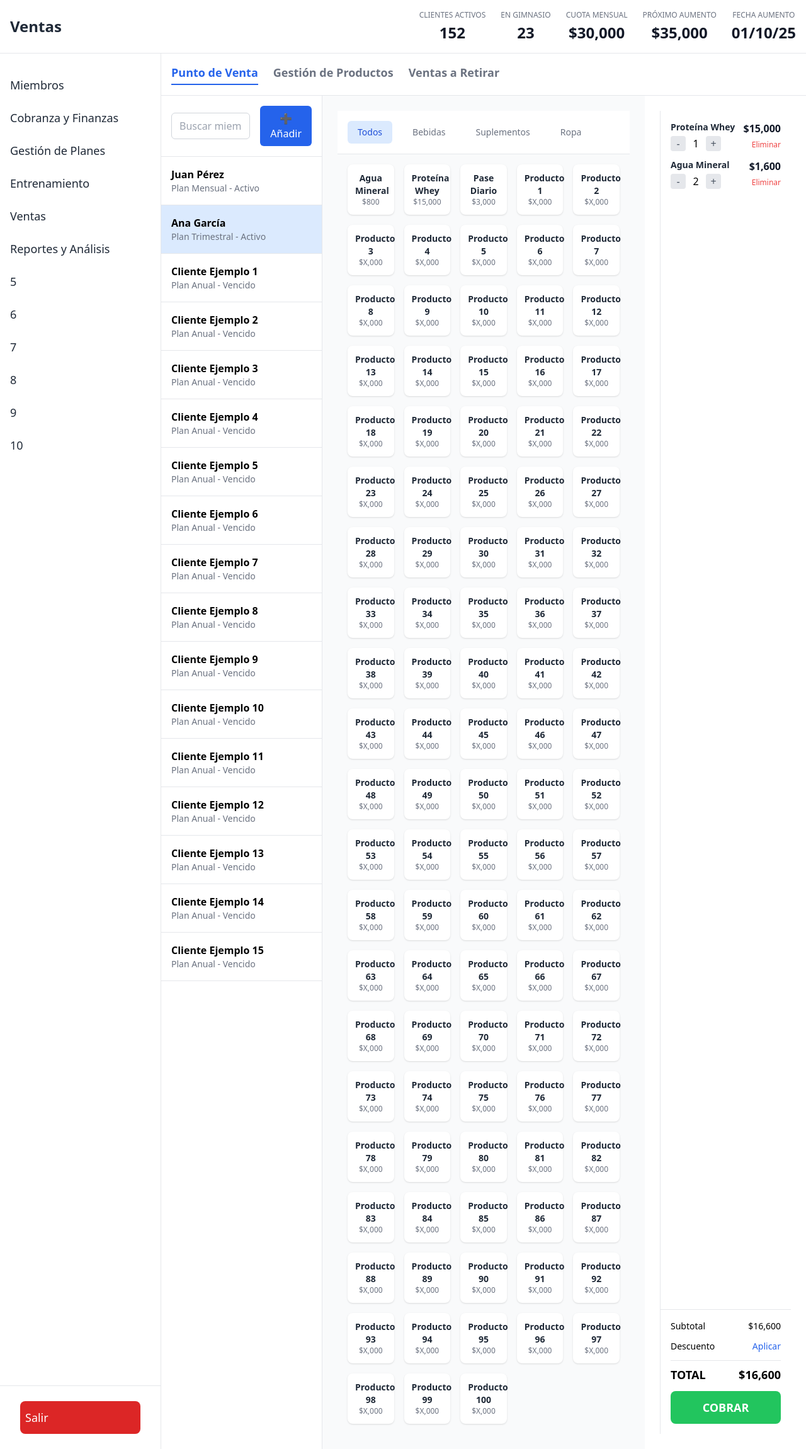
After one commit to ismaelpascal/SaaSGYM, a PHP site: page /SaaSGYM/public/sales in a window 1280 px wide. The commit adds this page. Shown: the whole page at 63% size. Run offline with PHP 8.4, Linux system fonts and the light colour scheme; some libraries are stand-ins or nearby versions.

Commit message:
0.8 sales

```diff
--- a/public/index.php
+++ b/public/index.php
@@ -15,7 +15,9 @@ $router->get('/clients', 'PageController@showClients');
 $router->get('/collection', 'PageController@showCollection');
 $router->get('/plans', 'PageController@showPlans');
 $router->get('/train', 'PageController@showTrain');
-$router->get('/marketing-sales', 'PageController@showMarketingSales');
+$router->get('/sales', 'PageController@showSales');
+$router->get('/sales/ticket', 'PageController@showSalesTicket');
+$router->get('/sales/catalog', 'PageController@showProductCatalog');
 $router->get('/reports', 'PageController@showReports');
 
 $router->get('/', 'PageController@showLogin');
--- a/src/Controllers/PageController.php
+++ b/src/Controllers/PageController.php
@@ -37,10 +37,22 @@ class PageController
         require __DIR__ . '/../views/pages/train.view.php';
     }
 
-    public function showMarketingSales()
+    public function showSales()
     {
-        $pageTitle = 'Marketing y Ventas';
-        require __DIR__ . '/../views/pages/marketingSales.view.php';
+        $pageTitle = 'Ventas';
+        require __DIR__ . '/../views/pages/sales.view/sales.view.php';
+    }
+
+    public function showSalesTicket()
+    {
+        $pageTitle = 'Venta a Retirar';
+        require __DIR__ . '/../views/pages/sales.view/salesTicket.view.php';
+    }
+
+    public function showProductCatalog()
+    {
+        $pageTitle = 'Catálogo de Productos';
+        require __DIR__ . '/../views/pages/sales.view/productCatalog.view.php';
     }
 
     public function showReports()
--- /dev/null
+++ b/src/views/components/sales/productCatalog.php
@@ -0,0 +1,33 @@
+<main class="flex flex-col h-full">
+    <nav class="flex-shrink-0 flex space-x-4 p-4 border-b bg-white">
+        <a href="#" class="py-2 px-4 rounded-md text-sm font-medium bg-blue-100 text-blue-700">Todos</a>
+        <a href="#" class="py-2 px-4 rounded-md text-sm font-medium text-gray-500 hover:bg-gray-100">Bebidas</a>
+        <a href="#" class="py-2 px-4 rounded-md text-sm font-medium text-gray-500 hover:bg-gray-100">Suplementos</a>
+        <a href="#" class="py-2 px-4 rounded-md text-sm font-medium text-gray-500 hover:bg-gray-100">Ropa</a>
+    </nav>
+
+    <div class="flex-grow p-4 overflow-y-auto">
+        <div class="grid grid-cols-3 sm:grid-cols-4 md:grid-cols-5 gap-4">
+
+            <button class="bg-white p-3 rounded-lg shadow text-center hover:shadow-lg transition-shadow">
+                <span class="block text-sm font-semibold text-gray-800">Agua Mineral</span>
+                <span class="block text-xs text-gray-500">$800</span>
+            </button>
+            <button class="bg-white p-3 rounded-lg shadow text-center hover:shadow-lg transition-shadow">
+                <span class="block text-sm font-semibold text-gray-800">Proteína Whey</span>
+                <span class="block text-xs text-gray-500">$15,000</span>
+            </button>
+            <button class="bg-white p-3 rounded-lg shadow text-center hover:shadow-lg transition-shadow">
+                <span class="block text-sm font-semibold text-gray-800">Pase Diario</span>
+                <span class="block text-xs text-gray-500">$3,000</span>
+            </button>
+
+            <?php for ($i = 0; $i < 100; $i++): ?>
+            <button class="bg-white p-3 rounded-lg shadow text-center hover:shadow-lg transition-shadow">
+                <span class="block text-sm font-semibold text-gray-800">Producto <?= $i + 1 ?></span>
+                <span class="block text-xs text-gray-500">$X,000</span>
+            </button>
+            <?php endfor; ?>
+        </div>
+    </div>
+</main>
--- /dev/null
+++ b/src/views/components/sales/salesTicket.php
@@ -0,0 +1,55 @@
+<aside class="bg-white border-l border-gray-200 flex flex-col h-full">
+
+    <div class="flex-grow p-4 overflow-y-auto">
+        <div class="space-y-3">
+
+            <div class="flex items-center">
+                <div class="flex-grow">
+                    <p class="font-semibold text-sm text-gray-800">Proteína Whey</p>
+                    <div class="flex items-center mt-1">
+                        <button class="w-6 h-6 bg-gray-200 rounded text-gray-600">-</button>
+                        <span class="w-8 text-center font-medium">1</span>
+                        <button class="w-6 h-6 bg-gray-200 rounded text-gray-600">+</button>
+                    </div>
+                </div>
+                <div class="text-right">
+                    <p class="font-semibold text-gray-900">$15,000</p>
+                    <button class="text-xs text-red-500 hover:text-red-700 mt-1">Eliminar</button>
+                </div>
+            </div>
+
+            <div class="flex items-center">
+                <div class="flex-grow">
+                    <p class="font-semibold text-sm text-gray-800">Agua Mineral</p>
+                    <div class="flex items-center mt-1">
+                        <button class="w-6 h-6 bg-gray-200 rounded text-gray-600">-</button>
+                        <span class="w-8 text-center font-medium">2</span>
+                        <button class="w-6 h-6 bg-gray-200 rounded text-gray-600">+</button>
+                    </div>
+                </div>
+                <div class="text-right">
+                    <p class="font-semibold text-gray-900">$1,600</p>
+                    <button class="text-xs text-red-500 hover:text-red-700 mt-1">Eliminar</button>
+                </div>
+            </div>
+        </div>
+    </div>
+
+    <div class="flex-shrink-0 p-4 border-t border-gray-200 space-y-3">
+        <div class="flex justify-between text-sm font-medium">
+            <span>Subtotal</span>
+            <span>$16,600</span>
+        </div>
+         <div class="flex justify-between text-sm font-medium">
+            <span>Descuento</span>
+            <a href="#" class="text-blue-600">Aplicar</a>
+        </div>
+        <div class="flex justify-between text-lg font-bold border-t pt-2 mt-2">
+            <span>TOTAL</span>
+            <span>$16,600</span>
+        </div>
+        <button class="w-full bg-green-500 text-white font-bold py-3 rounded-lg hover:bg-green-600 transition-colors text-lg">
+            COBRAR
+        </button>
+    </div>
+</aside>
--- a/src/views/components/sidebar.php
+++ b/src/views/components/sidebar.php
@@ -12,8 +12,8 @@
         <a href="/SaaSGYM/public/train" class="flex items-center py-3 px-2 text-lg hover:bg-gray-200 rounded-lg mx-2">
             <span>Entrenamiento</span>
         </a>
-        <a href="/SaaSGYM/public/marketing-sales" class="flex items-center py-3 px-2 text-lg hover:bg-gray-200 rounded-lg mx-2">
-            <span>Marketing y Ventas</span>
+        <a href="/SaaSGYM/public/sales" class="flex items-center py-3 px-2 text-lg hover:bg-gray-200 rounded-lg mx-2">
+            <span>Ventas</span>
         </a>
         <a href="/SaaSGYM/public/reports" class="flex items-center py-3 px-2 text-lg hover:bg-gray-200 rounded-lg mx-2">
             <span>Reportes y Análisis</span>
--- a/src/views/pages/clients.view.php
+++ b/src/views/pages/clients.view.php
@@ -8,7 +8,7 @@
 
         <div class="flex flex-grow overflow-hidden">
 
-            <?php include __DIR__ . '/../components/clients/clientList.php'; ?>
+            <?php include __DIR__ . '/../components/clientList.php'; ?>
 
             <div class="w-3/4 p-6 flex flex-col space-y-6 overflow-y-auto">
                 <div class="grid grid-cols-1 md:grid-cols-2 gap-6">
--- /dev/null
+++ b/src/views/pages/sales.view/sales.view.php
@@ -0,0 +1,31 @@
+<?php include __DIR__ . '/../../layouts/header.php';?>
+
+<div class="flex h-screen overflow-hidden">
+
+    <?php include __DIR__ . '/../../components/sideBar.php'; ?>
+
+    <main class="flex-grow flex flex-col">
+        <header class="flex-shrink-0 bg-white border-b">
+            <div class="p-4">
+                <nav class="flex space-x-6">
+                    <a href="/SaaSGYM/public/sales" class="text-lg font-semibold text-blue-600 border-b-2 border-blue-600 pb-1">Punto de Venta</a>
+                    <a href="/SaaSGYM/public/sales/catalog" class="text-lg font-semibold text-gray-500 hover:text-gray-800">Gestión de Productos</a>
+                    <a href="/SaaSGYM/public/sales/ticket" class="text-lg font-semibold text-gray-500 hover:text-gray-800">Ventas a Retirar</a>
+                </nav>
+            </div>
+        </header>
+        <div class="flex flex-grow overflow-hidden">
+
+            <?php include __DIR__ . '/../../components/clientList.php'; ?>
+
+            <div class="w-2/4 p-6 flex flex-col space-y-6 overflow-y-auto">
+                <?php include __DIR__ . '/../../components/sales/productCatalog.php'; ?>
+            </div>
+            <div class="w-1/4 p-6 bg-white flex flex-col">
+                <?php include __DIR__ . '/../../components/sales/salesTicket.php'; ?>
+            </div>
+        </div>
+    </main>
+</div>
+
+<?php include __DIR__ . '/../../layouts/footer.php';?>
```
Also changed, not shown: src/views/components/sales/inventory.php (added, +29 -0 lines), src/views/components/sales/pendingItems.php (added, +51 -0 lines), src/views/pages/marketingSales.view.php (deleted, +0 -65 lines), src/views/pages/sales.view/productCatalog.view.php (added, +46 -0 lines), src/views/pages/sales.view/salesTicket.view.php (added, +41 -0 lines), src/views/pages/x.gamification.view.php (added, +14 -0 lines), src/views/pages/x.nutrition.view.php (added, +19 -0 lines), src/views/components/clientList.php (renamed from src/views/components/clients/clientList.php), src/views/components/searchBar.php (renamed from src/views/components/clients/searchBar.php).
